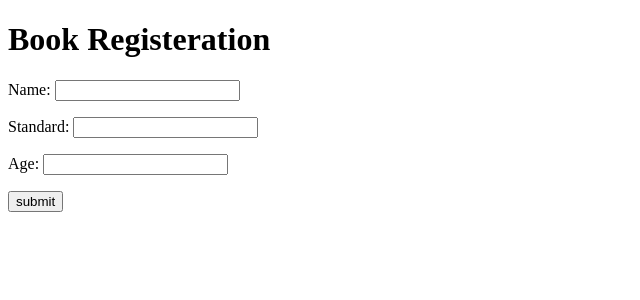
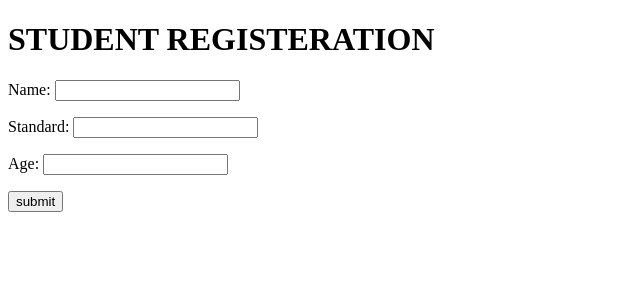
Before and after one commit to Salm-a-n/DjangoHome, a Django app: page /stud_app/create/ in a window 1280 px wide. Shown: the top 300 px of the page, without its empty margins (0-640 px from the left). Run offline with Django 4.2, Linux system fonts and the light colour scheme.

Commit message:
student management CRUD

```diff
--- a/day10hstud_proj/stud_app/templates/stud_app/add.html
+++ b/day10hstud_proj/stud_app/templates/stud_app/add.html
@@ -3,10 +3,10 @@
 <head>
     <meta charset="UTF-8">
     <meta name="viewport" content="width=device-width, initial-scale=1.0">
-    <title>register book</title>
+    <title>Registeration</title>
 </head>
 <body>
-    <h1>Book Registeration</h1>
+    <h1>STUDENT REGISTERATION</h1>
     <form action='' method='post'>
     {% csrf_token %}
     {{form.as_p}}
--- a/day10hstud_proj/stud_app/templates/stud_app/delete.html
+++ b/day10hstud_proj/stud_app/templates/stud_app/delete.html
@@ -3,13 +3,13 @@
 <head>
     <meta charset="UTF-8">
     <meta name="viewport" content="width=device-width, initial-scale=1.0">
-    <title>Document</title>
+    <title>delete</title>
 </head>
 <body>
     <h3>deletion page warning</h3>
 <form method="post" action="">
     {% csrf_token %}
-    <p>Are you sure you want to delete "{{book.title}}"?</p>
+    <p>Are you sure you want to delete "{{stud_list.name}}"?</p>
     <input type="submit" value="Confirm">
 </form>
 </body>
--- a/day10hstud_proj/stud_app/templates/stud_app/edit.html
+++ b/day10hstud_proj/stud_app/templates/stud_app/edit.html
@@ -6,7 +6,7 @@
     <title>Document</title>
 </head>
 <body>
-    <h1>Update Product</h1>
+    <h1>Update Student</h1>
         <form method="POST" action="">
             {% csrf_token %}
             {{ form.as_p }}
```
